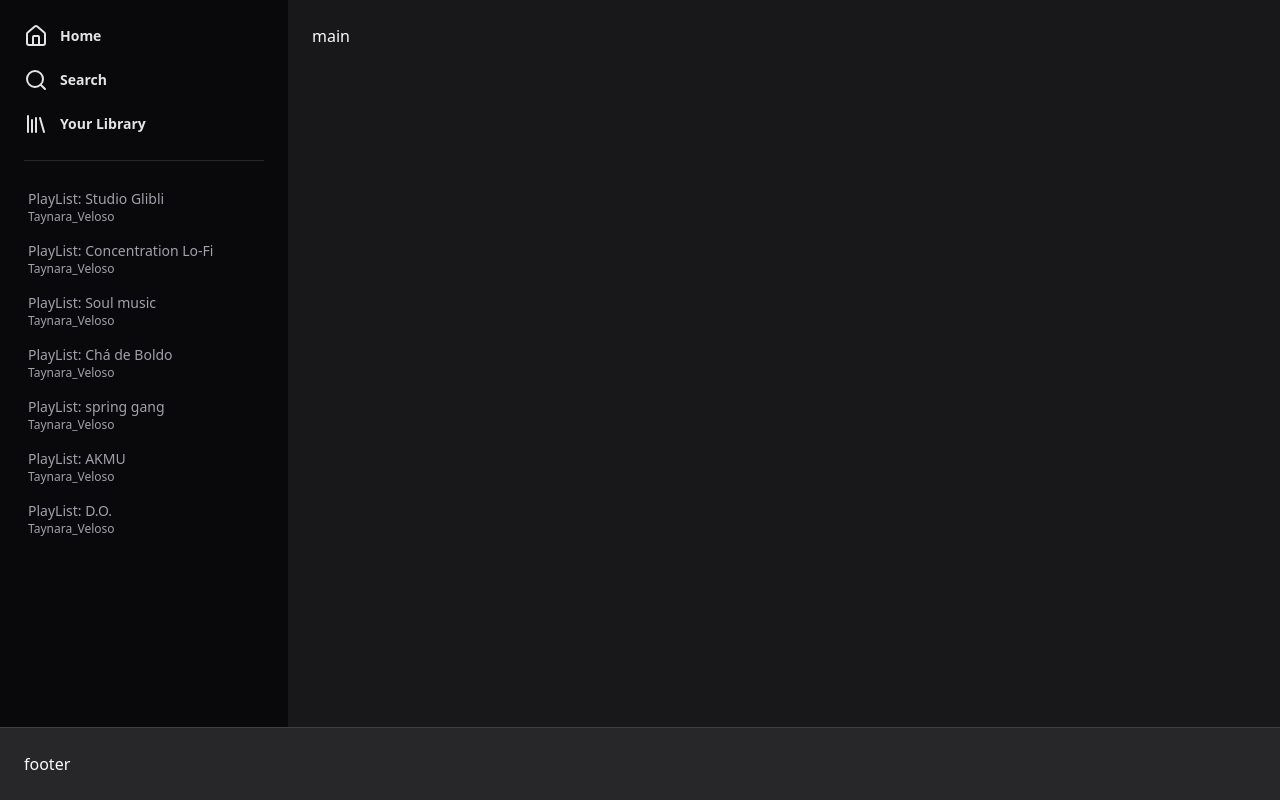
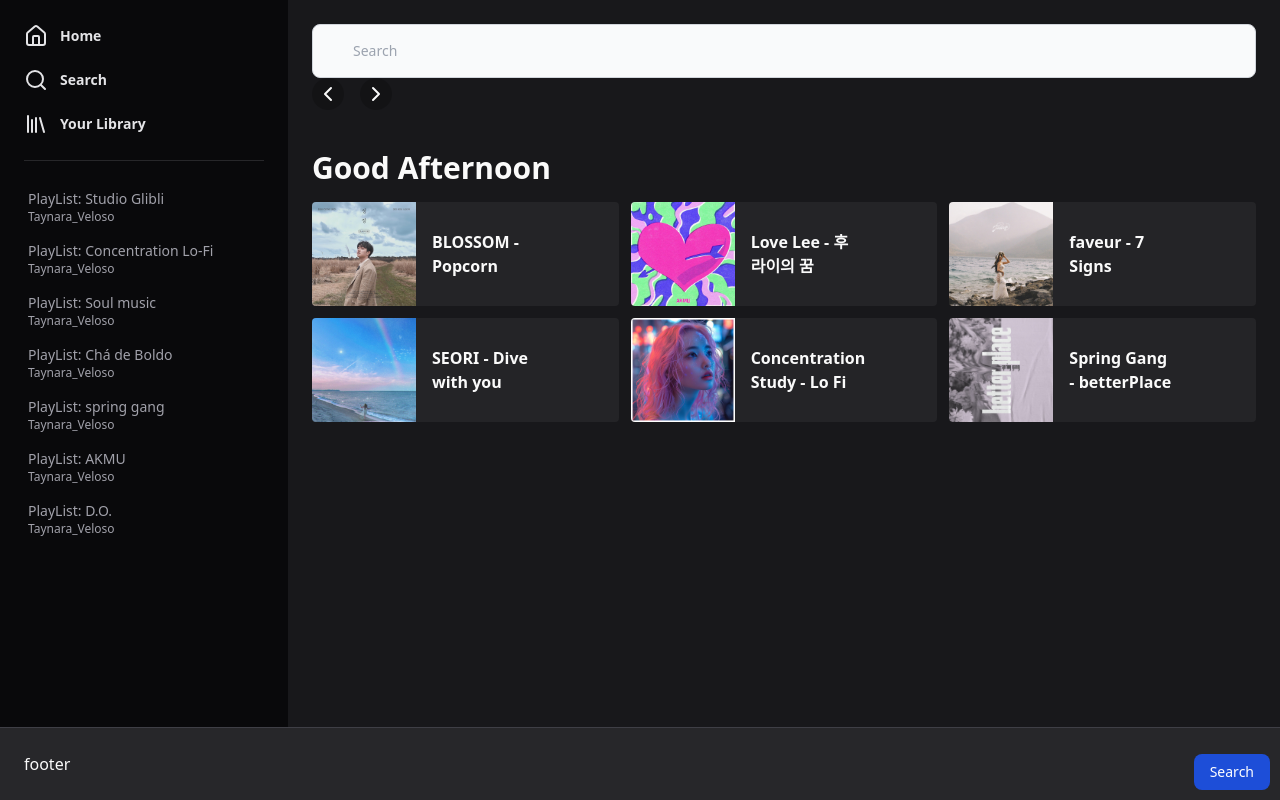
Before and after one commit to Taynara-Veloso/Tailwind-Spotify, a Next.js app: page / in a window 1280 px wide. Built offline with nearby package versions, Linux system fonts and the light colour scheme.

Commit message:
:star: main content structure grid musics

```diff
--- a/src/app/page.tsx
+++ b/src/app/page.tsx
@@ -1,4 +1,5 @@
-import { Home as HomeIcons, Search, Library } from 'lucide-react'
+import { Home as HomeIcons, Search, Library, ChevronLeft, ChevronRight, Play } from 'lucide-react'
+import Image from 'next/image'
 
 export default function Home() {
   return (
@@ -50,7 +51,131 @@ export default function Home() {
           </nav>
         </aside>
         <main className="flex-1 p-6">
-          main
+
+          <div className="justify-between">
+            <label className="mb-2 text-sm font-medium text-gray-900 sr-only dark:text-white">Search</label>
+            <input type="search" id="search" className="block w-full p-4 ps-10 text-sm text-gray-900 border border-gray-300 rounded-lg bg-gray-50 focus:ring-blue-500 focus:border-blue-500 dark:bg-gray-700 dark:border-gray-600 dark:placeholder-gray-400 dark:text-white dark:focus:ring-blue-500 dark:focus:border-blue-500" placeholder="Search" required />
+            <button
+              type="submit"
+              className="text-white absolute end-2.5 bottom-2.5 bg-blue-700 hover:bg-blue-800 focus:ring-4 focus:outline-none focus:ring-blue-300 font-medium rounded-lg text-sm px-4 py-2 dark:bg-blue-600 dark:hover:bg-blue-700 dark:focus:ring-blue-800">
+              Search
+            </button>
+
+            <div className="flex items-center gap-4">
+              <button type='button' title='button' className="rounded-full bg-black/20 p-1">
+                <ChevronLeft />
+              </button>
+              <button type='button' title='button' className="rounded-full bg-black/20 p-1">
+                <ChevronRight />
+              </button>
+            </div>
+          </div>
+
+          <h1 className="font-semibold text-3xl mt-10">Good Afternoon</h1>
+
+          <div className="grid grid-cols-3 gap-3 mt-4">
+            <a href="#" className="bg-white/5 group rounded flex items-center gap-4 overflow-hidden hover:bg-white/15 transition-colors">
+              <Image
+                src="/D.O.jpeg"
+                width={104}
+                height={104}
+                alt="Foto do album D.O"
+              />
+              <strong>BLOSSOM - Popcorn</strong>
+
+              <button
+                type='button'
+                title='button'
+                className="flex items-center p-3 rounded-full bg-green-500 text-black ml-auto mr-4 invisible group-hover:visible">
+                <Play />
+              </button>
+            </a>
+
+            <a href="#" className="bg-white/5 group rounded flex items-center gap-4 overflow-hidden hover:bg-white/15 transition-colors">
+              <Image
+                src="/AKMU.jpg"
+                width={104}
+                height={104}
+                alt="Foto do album AKMU"
+              />
+              <strong>Love Lee - 후라이의 꿈</strong>
+
+              <button
+                type='button'
+                title='button'
+                className="flex items-center p-3 rounded-full bg-green-500 text-black ml-auto mr-4 invisible group-hover:visible">
+                <Play />
+              </button>
+            </a>
+
+            <a href="#" className="bg-white/5 group rounded flex items-center gap-4 overflow-hidden hover:bg-white/15 transition-colors">
+              <Image
+                src="/Maliya.jpg"
+                width={104}
+                height={104}
+                alt="Foto do album da Maliya"
+              />
+              <strong>faveur - 7 Signs</strong>
+
+              <button
+                type='button'
+                title='button'
+                className="flex items-center p-3 rounded-full bg-green-500 text-black ml-auto mr-4 invisible group-hover:visible">
+                <Play />
+              </button>
+            </a>
+
+            <a href="#" className="bg-white/5 group rounded flex items-center gap-4 overflow-hidden hover:bg-white/15 transition-colors">
+              <Image
+                src="/seori.jpg"
+                width={104}
+                height={104}
+                alt="Foto do album da Seori"
+              />
+              <strong>SEORI - Dive with you</strong>
+
+              <button
+                type='button'
+                title='button'
+                className="flex items-center p-3 rounded-full bg-green-500 text-black ml-auto mr-4 invisible group-hover:visible">
+                <Play />
+              </button>
+            </a>
+
+            <a href="#" className="bg-white/5 group rounded flex items-center gap-4 overflow-hidden hover:bg-white/15 transition-colors">
+              <Image
+                src="/Lo-Fi.jpg"
+                width={104}
+                height={104}
+                alt="Foto do album Lo-Fi"
+              />
+              <strong>Concentration Study - Lo Fi</strong>
+
+              <button
+                type='button'
+                title='button'
+                className="flex items-center p-3 rounded-full bg-green-500 text-black ml-auto mr-4 invisible group-hover:visible">
+                <Play />
+              </button>
+            </a>
+
+            <a href="#" className="bg-white/5 group rounded flex items-center gap-4 overflow-hidden hover:bg-white/15 transition-colors">
+              <Image
+                src="/betterPlace.jpg"
+                width={104}
+                height={104}
+                alt="Foto do album betterPlace"
+              />
+              <strong>Spring Gang - betterPlace</strong>
+
+              <button
+                type='button'
+                title='button'
+                className="flex items-center p-3 rounded-full bg-green-500 text-black ml-auto mr-4 invisible group-hover:visible">
+                <Play />
+              </button>
+            </a>
+          </div>
         </main>
       </div>
       <footer className="bg-zinc-800 border-t border-zinc-700 p-6">
```
